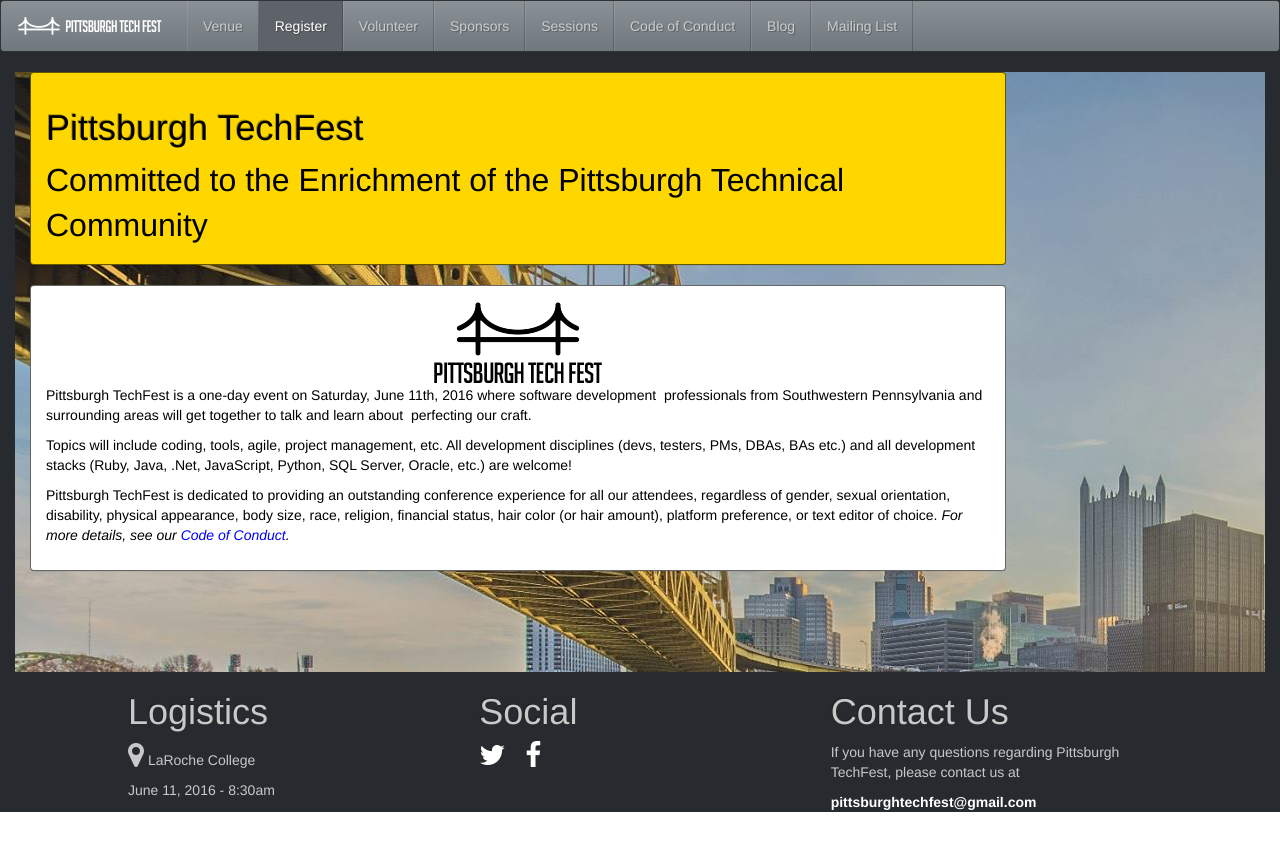
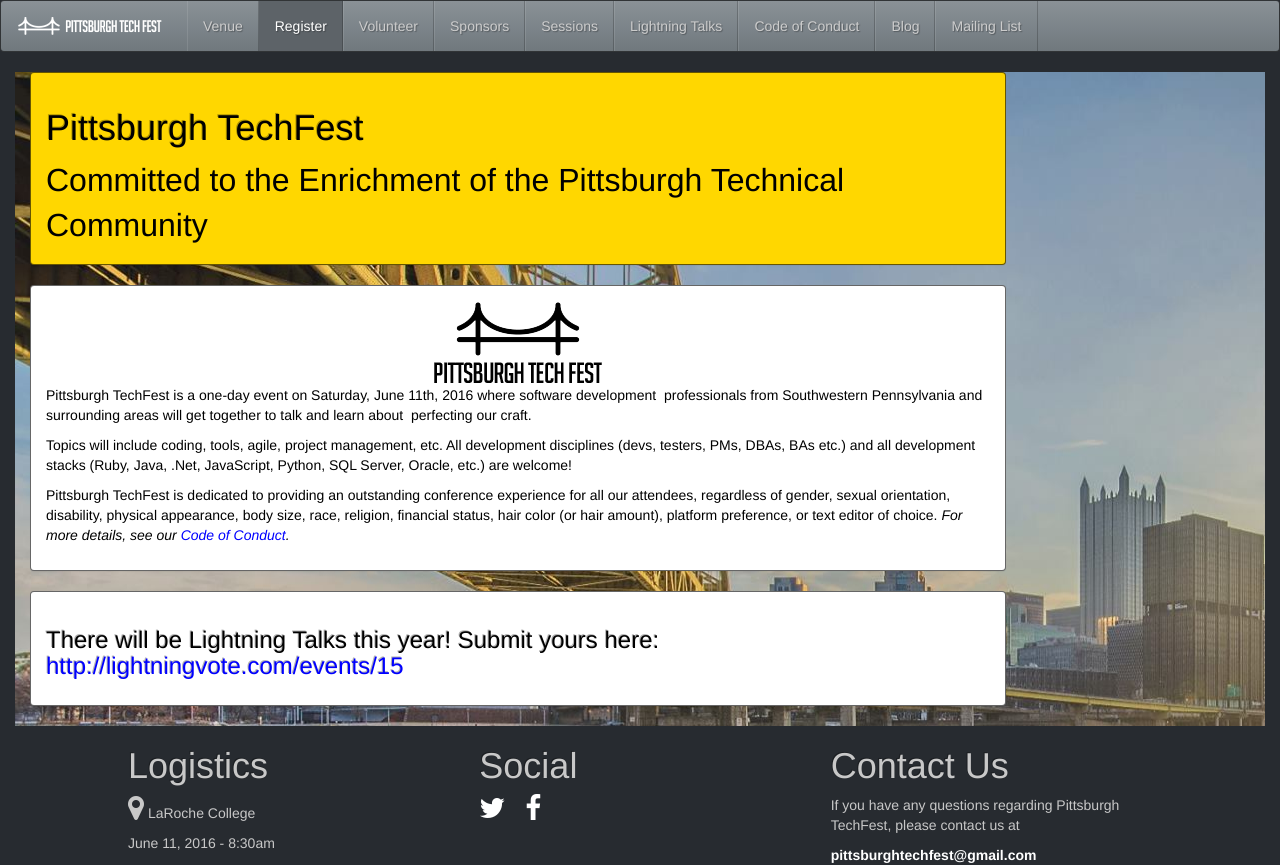
Before and after one commit to PghTechFest/pypghtechfest, a Flask app: page / in a window 1280 px wide. Before the commit the page ends 812 px from the top, so only its background shows below. Run offline with Flask 2, Linux system fonts and the light colour scheme; some libraries are stand-ins or nearby versions.

Commit message:
Added Lightning Talks.

```diff
--- a/app/templates/base.html
+++ b/app/templates/base.html
@@ -23,6 +23,7 @@
                     <li role="presentation"><a href="http://goo.gl/forms/gtosd8qtX4">Volunteer</a></li>
                     <li role="presentation"><a href="sponsors">Sponsors </a></li>
                     <li role="presentation"><a href="sessions">Sessions </a></li>
+                    <li role="presentation"><a href-"http://lightningvote.com/events/15">Lightning Talks</a></li>
                     <li role="presentation"><a href="codeofconduct">Code of Conduct</a></li>
                     <li role="presentation"><a href="http://blog.pghtechfest.com/">Blog </a></li>
                     <li role="presentation"><a href="https://groups.google.com/forum/#!forum/pghtechfest">Mailing List</a></li>
--- a/app/templates/index.html
+++ b/app/templates/index.html
@@ -24,5 +24,14 @@
             </div>
         </div>
     </div>
+    <div class="panel panel-default panel-style" id="panel-details">
+        <div class="panel-body panel-style">
+            <div class="row">
+                <div class="col-md-12">
+                    <h3>There will be Lightning Talks this year! Submit yours here: <a href="http://lightningvote.com/events/15" style="color:blue">http://lightningvote.com/events/15</a></h3>
+                </div>
+            </div>
+        </div>
+    </div>
 </div>
 {% endblock %}
```
